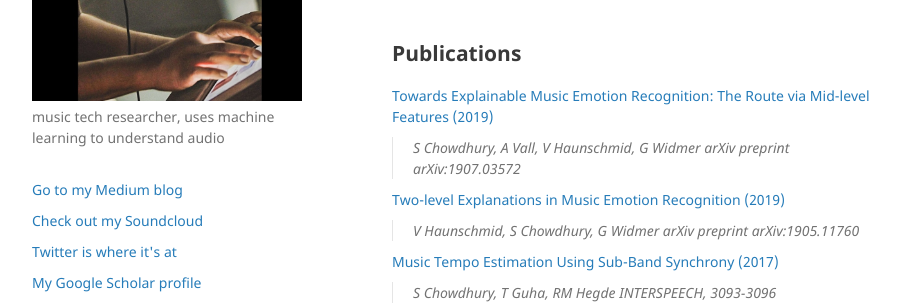
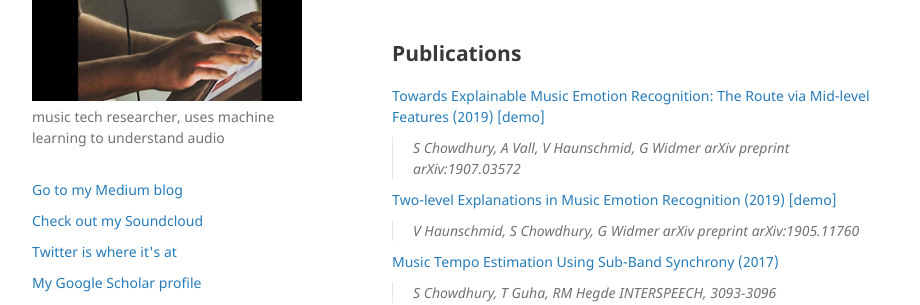
Before and after one commit to shreyanc/shreyanc.github.io, a Jekyll site: the page built from index.md, in a window 1280 px wide. Shown: the part 309-614 px from the top of the page, without its empty margins (178-1098 px from the left). Built offline with Jekyll 4.4.1, drawn with Linux system fonts in a browser that asks for light colours; our own code applies the rules of GitHub Pages for plain Markdown files.

Commit message:
Update index.md

```diff
--- a/index.md
+++ b/index.md
@@ -14,11 +14,11 @@ My work is a part of the [Con Espressione](https://www.jku.at/en/institute-of-co
 
 ## Publications
 
-[Towards Explainable Music Emotion Recognition: The Route via Mid-level Features (2019)](https://arxiv.org/abs/1907.03572)
+[Towards Explainable Music Emotion Recognition: The Route via Mid-level Features (2019)](https://arxiv.org/abs/1907.03572) [[demo]](https://shreyanc.github.io/pages/ismir_example.html)
 >S Chowdhury, A Vall, V Haunschmid, G Widmer
 >arXiv preprint arXiv:1907.03572
 
-[Two-level Explanations in Music Emotion Recognition (2019)](https://arxiv.org/abs/1905.11760)
+[Two-level Explanations in Music Emotion Recognition (2019)](https://arxiv.org/abs/1905.11760) [[demo]](https://shreyanc.github.io/pages/ICML_example.html)
 >V Haunschmid, S Chowdhury, G Widmer
 >arXiv preprint arXiv:1905.11760
 
```
